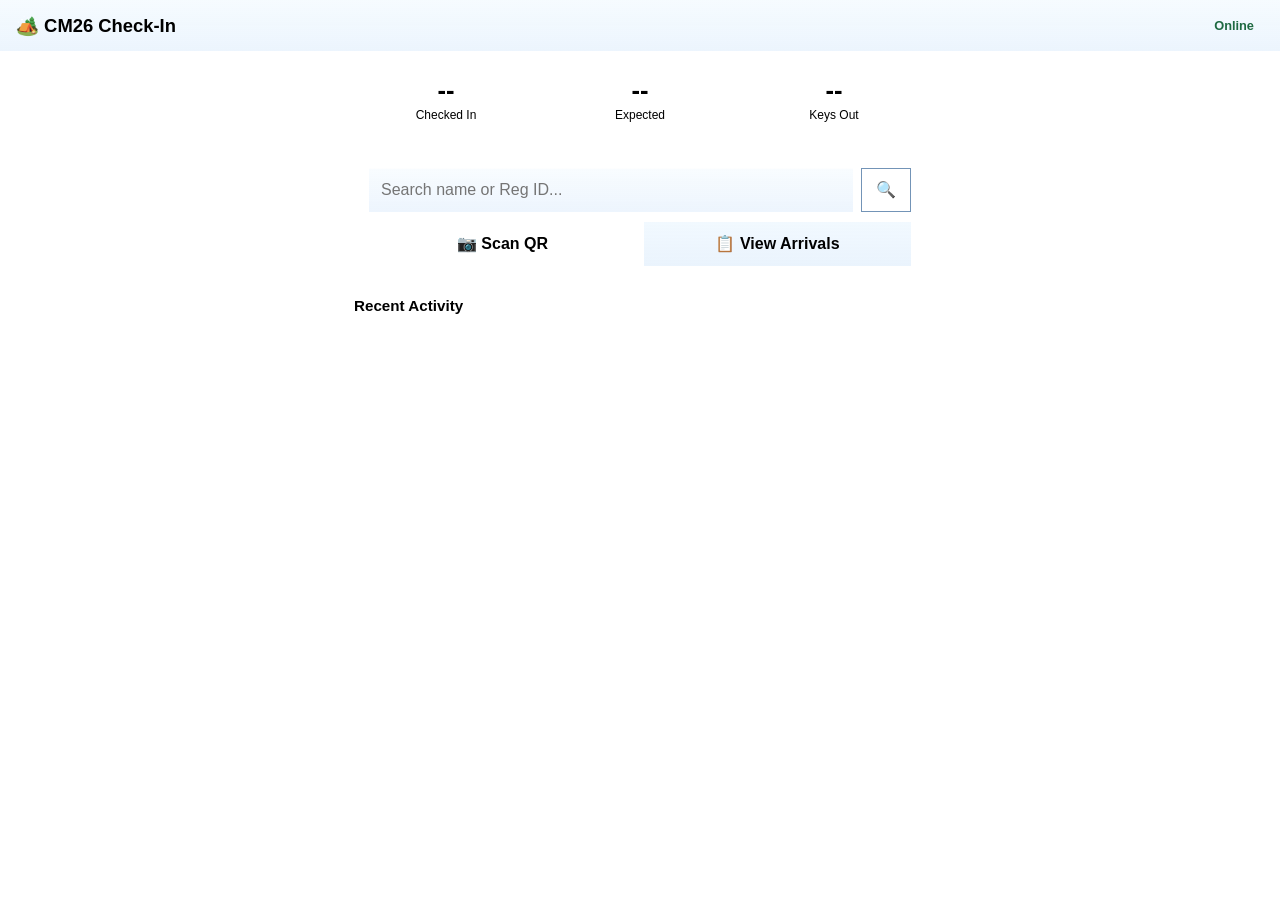
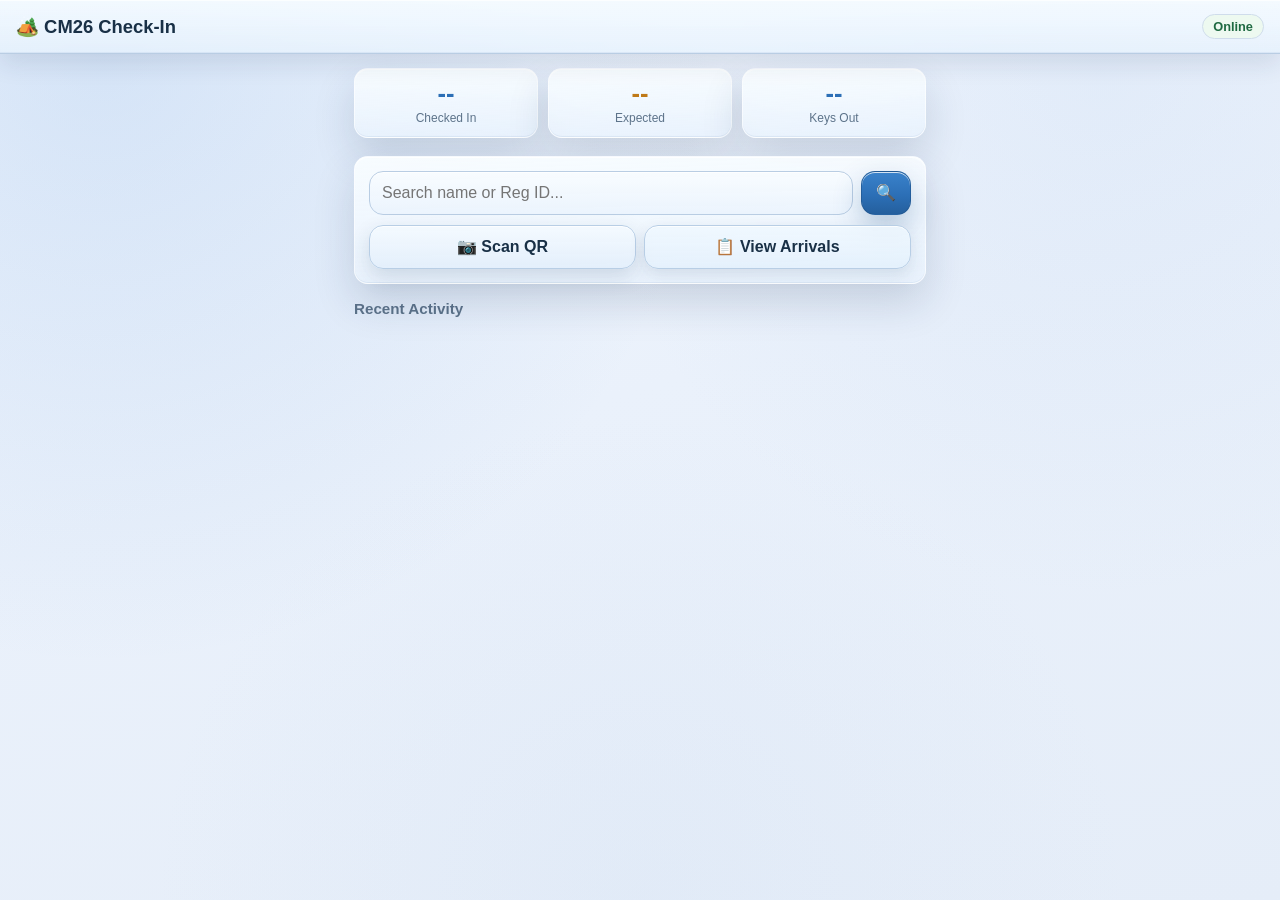

Fix check-in PWA white buttons by inlining CSS variables

--- a/pwa/check-in/styles.css
+++ b/pwa/check-in/styles.css
@@ -1,4 +1,56 @@
 :root {
+  --bg: #edf3fa;
+  --bg-gradient: linear-gradient(165deg, #f3f8ff 0%, #eaf1fb 45%, #e5edf8 100%);
+  --bg-atmosphere:
+    radial-gradient(circle at 8% 6%, rgba(122, 168, 224, 0.24), transparent 42%),
+    radial-gradient(circle at 86% 8%, rgba(175, 201, 235, 0.18), transparent 38%),
+    radial-gradient(circle at 50% 100%, rgba(187, 208, 235, 0.12), transparent 44%);
+  --surface: rgba(241, 247, 255, 0.78);
+  --surface-strong: rgba(248, 252, 255, 0.9);
+  --surface-elevated: linear-gradient(178deg, rgba(249, 253, 255, 0.94), rgba(232, 242, 253, 0.82));
+  --panel: rgba(235, 244, 253, 0.9);
+  --panel-soft: linear-gradient(180deg, rgba(240, 248, 255, 0.85), rgba(231, 241, 252, 0.76));
+  --border: #cfdceb;
+  --border-strong: #b9cde3;
+  --text: #193046;
+  --muted: #5d738a;
+  --primary: #2c6fb6;
+  --primary-dark: #1e5b9c;
+  --primary-light: #3277c1;
+  --btn-primary-bg: linear-gradient(180deg, #3a82cb 0%, #2c6fb6 56%, #245f9d 100%);
+  --btn-primary-shadow: 0 12px 28px rgba(35, 87, 143, 0.3);
+  --btn-surface-bg: linear-gradient(180deg, rgba(244, 250, 255, 0.96), rgba(226, 238, 251, 0.88));
+  --btn-surface-border: #b8cee5;
+  --btn-surface-shadow: 0 8px 20px rgba(25, 54, 90, 0.15);
+  --btn-inset-highlight: inset 0 1px 0 rgba(255, 255, 255, 0.78);
+  --secondary: #e9f1fb;
+  --success: #2f8a57;
+  --warning: #bf7a18;
+  --danger: #c95a49;
+  --success-light: #edf9f0;
+  --danger-light: #fff3f0;
+  --warn-light: #fff6e8;
+  --muted-surface: #f1f5fb;
+  --shadow-sm: 0 10px 24px rgba(24, 48, 82, 0.11);
+  --shadow-md: 0 18px 42px rgba(21, 45, 78, 0.16);
+  --shadow-lg: 0 30px 68px rgba(18, 38, 68, 0.2);
+  --surface-glow: inset 0 1px 0 rgba(255, 255, 255, 0.72), inset 0 -1px 0 rgba(158, 184, 214, 0.2);
+  --radius-sm: 10px;
+  --radius-md: 14px;
+  --radius-lg: 18px;
+  --radius-xl: 24px;
+  --ease: cubic-bezier(0.2, 0.8, 0.2, 1);
+  --transition: all 180ms var(--ease);
+  --status-neutral-bg: #f6f9fd;
+  --status-neutral-br: #d6e0eb;
+  --status-warning-bg: #fff6e8;
+  --status-warning-br: #f1c778;
+  --status-success-bg: #edf9f0;
+  --status-success-br: #7ec592;
+  --status-danger-bg: #fff0ee;
+  --status-danger-br: #dd877e;
+  --status-unavailable-bg: #eef2f7;
+  --status-unavailable-br: #c9d3df;
   --queue-bg: linear-gradient(180deg, #2f4f72, #1f3957);
 }
 
